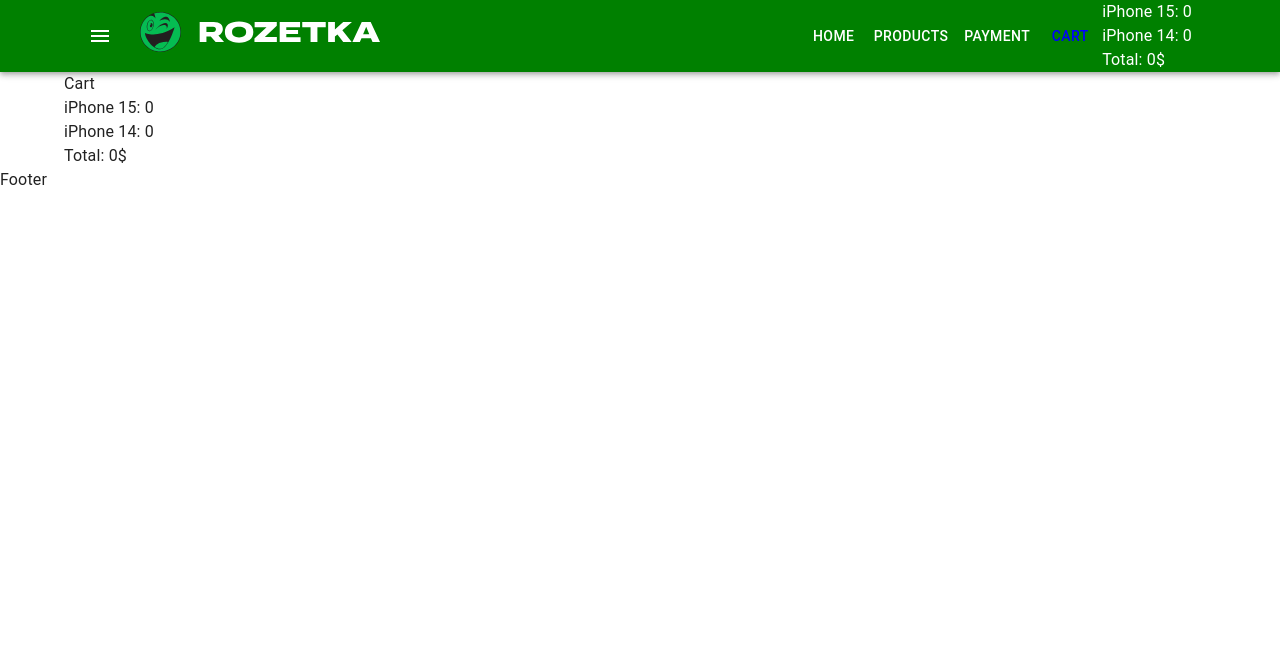
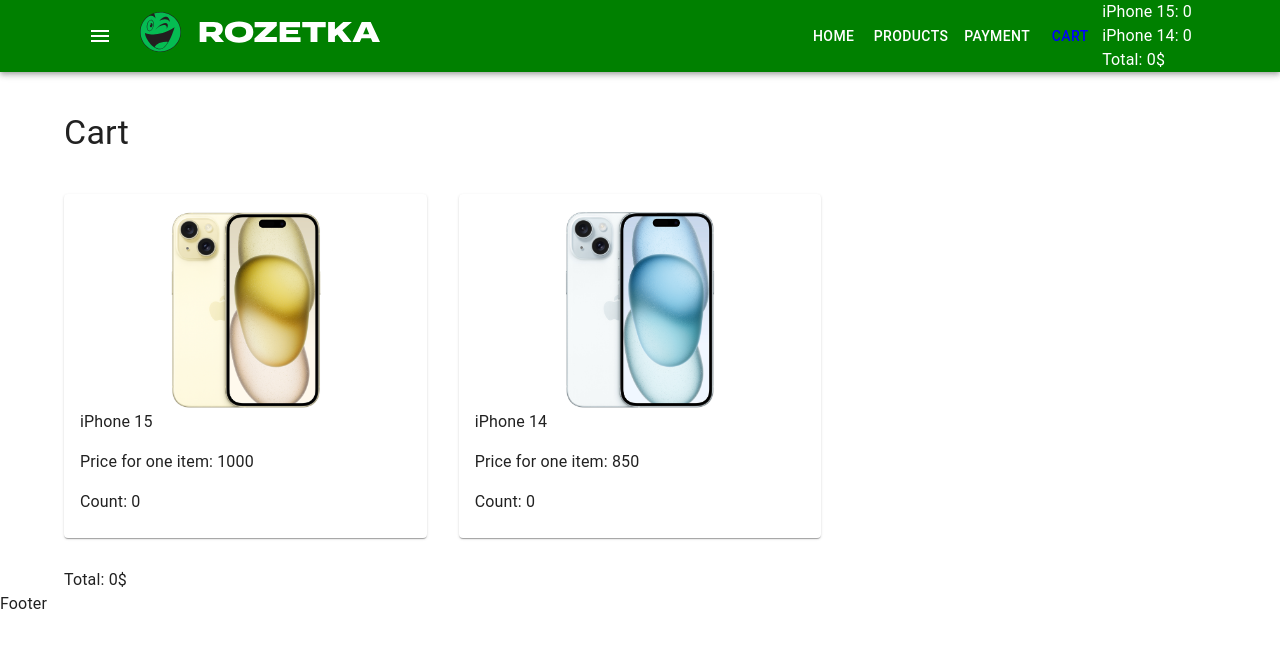
Before and after one commit to VarvaraProkhvatylo/react-shop-project-16-03, a React (Create React App) app: page /cart in a window 1280 px wide. Shown: the top 648 px of the page. Built offline with nearby package versions, Linux system fonts and the light colour scheme.

Commit message:
added CartProductListItem and CartProductListItemExtended with added products' cards

```diff
--- a/src/components/CartProductList/CartProductList.tsx
+++ b/src/components/CartProductList/CartProductList.tsx
@@ -1,4 +1,5 @@
 import { getProductsObject, Product, productsArray } from 'utils/productsArray'
+import CartProductListItem from './CartProductListItem'
 
 type Props = {
     productsInCart: {
@@ -7,21 +8,24 @@ type Props = {
     productsObject?: {
         [id: number]: Product
     }
+    CartItem?: any
 }
 
 const CartProductList = ({
     productsInCart,
     productsObject = getProductsObject(productsArray),
+    CartItem = CartProductListItem,
 }: Props) => {
     return (
-        <div>
+        <>
             {Object.keys(productsInCart).map((productId) => (
-                <div key={productId}>
-                    {productsObject[+productId].title}:{' '}
-                    {productsInCart[+productId]}
-                </div>
+                <CartItem
+                    key={productId}
+                    product={productsObject[+productId]}
+                    productsCount={productsInCart[+productId]}
+                />
             ))}
-        </div>
+        </>
     )
 }
 export default CartProductList
--- /dev/null
+++ b/src/components/CartProductList/CartProductListItem.tsx
@@ -0,0 +1,16 @@
+import { Product } from 'utils/productsArray'
+
+type Props = {
+    product: Product
+    productsCount: number
+}
+
+const CartProductListItem = ({ product, productsCount }: Props) => {
+    return (
+        <div>
+            {product.title}: {productsCount}
+        </div>
+    )
+}
+
+export default CartProductListItem
--- /dev/null
+++ b/src/components/CartProductList/CartProductListItemExtended.tsx
@@ -0,0 +1,26 @@
+import { Card, CardContent, Grid } from '@mui/material'
+import { Product } from 'utils/productsArray'
+
+type Props = {
+    product: Product
+    productsCount: number
+}
+
+const CartProductListItemExtended = ({ product, productsCount }: Props) => {
+    return (
+        <Grid item xs={12} sm={6} md={4}>
+            <Card>
+                <CardContent>
+                    <div className="product-image">
+                        <img src={product.image}></img>
+                    </div>
+                    <div>{product.title}</div>
+                    <p>Price for one item: {product.price}</p>
+                    <div>Count: {productsCount}</div>
+                </CardContent>
+            </Card>
+        </Grid>
+    )
+}
+
+export default CartProductListItemExtended
--- a/src/pages/Cart/CartPage.tsx
+++ b/src/pages/Cart/CartPage.tsx
@@ -1,6 +1,7 @@
-import { Container } from '@mui/material'
+import { Container, Grid, Typography } from '@mui/material'
 import CartTotal from '../../components/CartTotal/CartTotal'
 import CartProductList from 'components/CartProductList/CartProductList'
+import CartProductListItemExtended from 'components/CartProductList/CartProductListItemExtended'
 
 type Props = {
     productsInCart: {
@@ -12,10 +13,20 @@ const CartPage = ({ productsInCart }: Props) => {
     return (
         <div>
             <Container>
-                <div>Cart</div>
-                <CartProductList
-                    productsInCart={productsInCart}
-                ></CartProductList>
+                <Typography
+                    variant="h4"
+                    component={'h1'}
+                    sx={{ margin: '40px 0' }}
+                >
+                    Cart
+                </Typography>
+                <Grid container spacing={4} sx={{ marginBottom: '30px' }}>
+                    <CartProductList
+                        productsInCart={productsInCart}
+                        CartItem={CartProductListItemExtended}
+                    ></CartProductList>
+                </Grid>
+
                 <CartTotal productsInCart={productsInCart}></CartTotal>
             </Container>
         </div>
```
